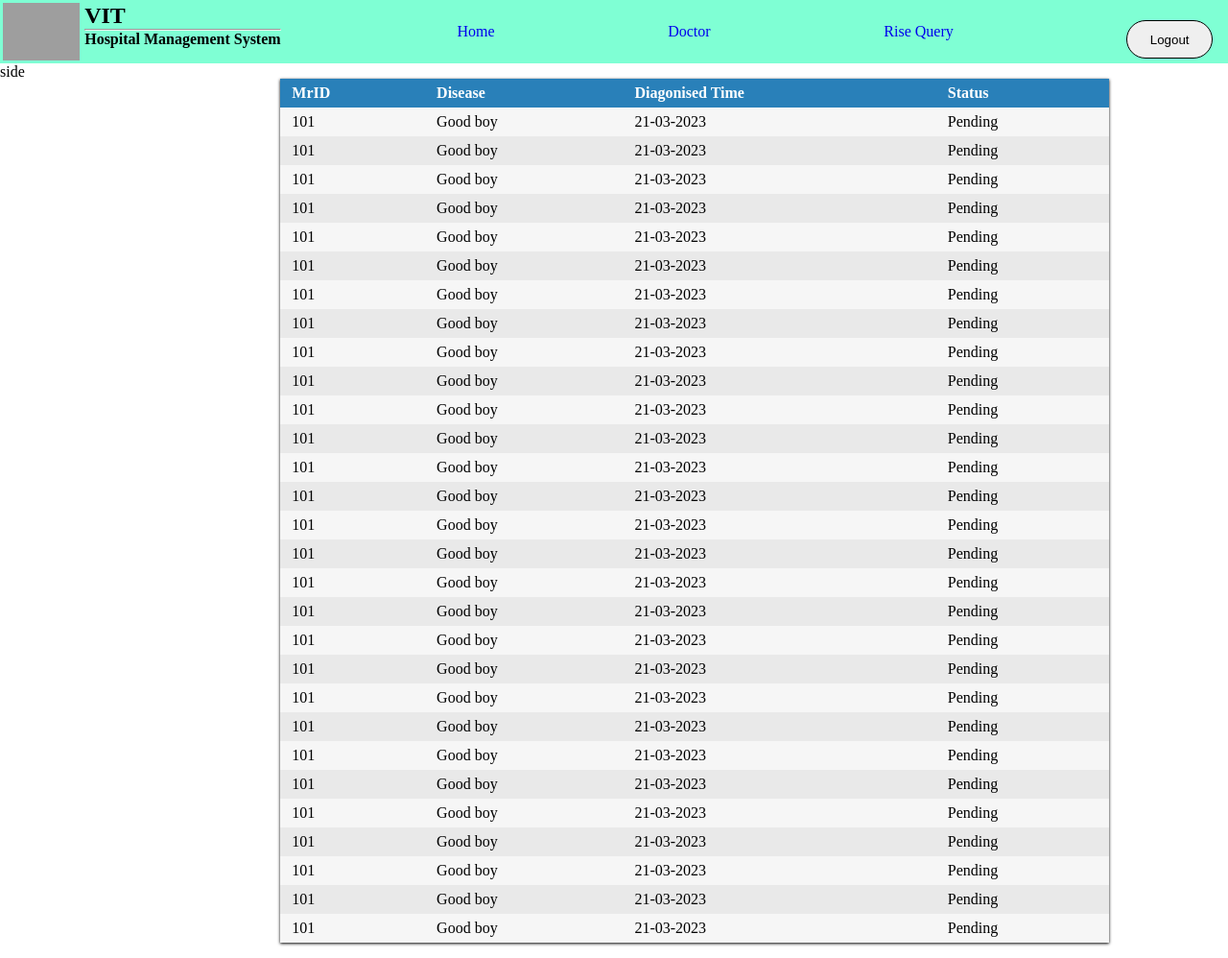
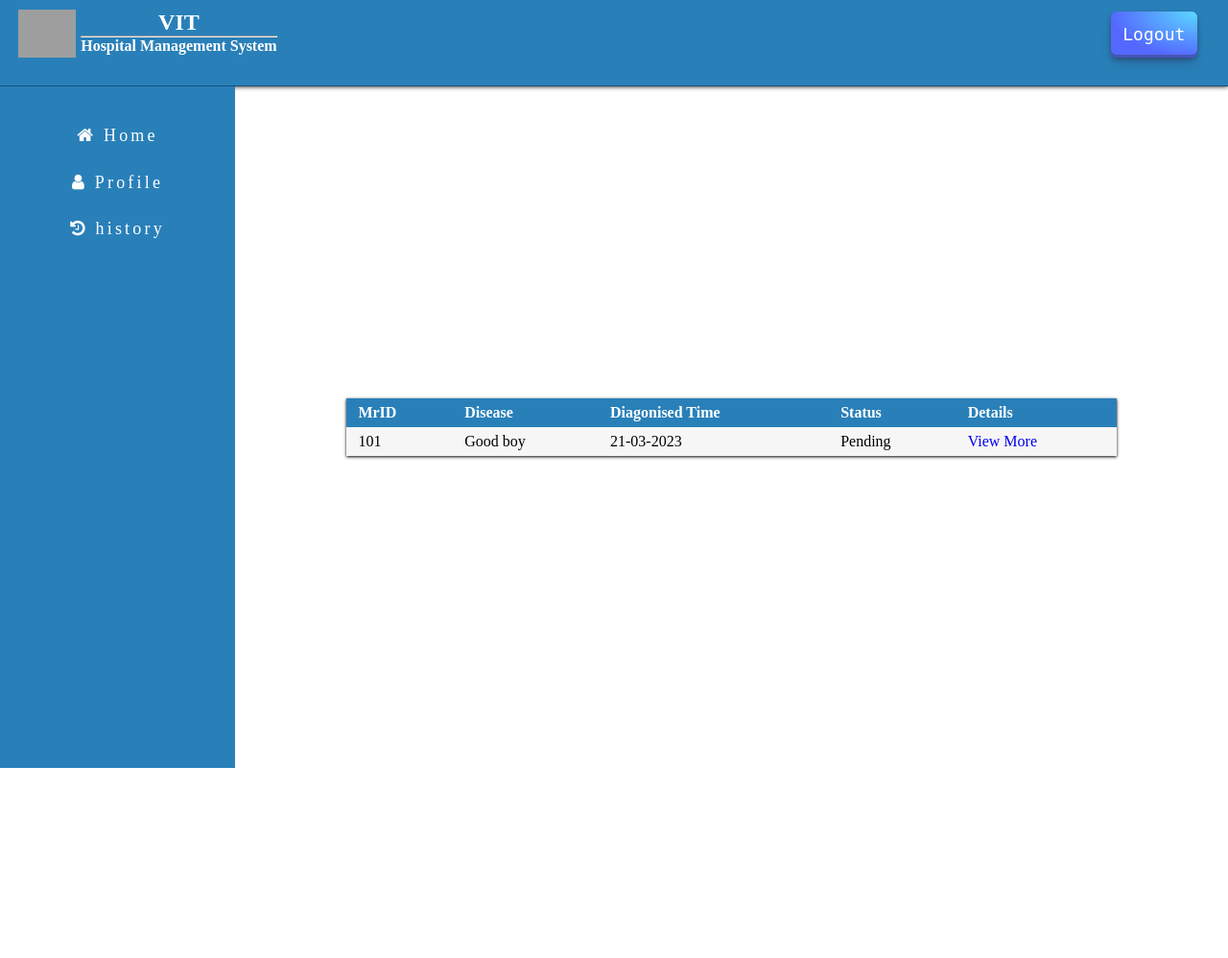
Before and after one commit to Mahii143/hospital-management, a PHP site: page / in a window 1280 px wide. Shown: the whole page at 96% size. After the commit the page ends 800 px from the top, so only its background shows below. Run offline with PHP 8.4, Linux system fonts and the light colour scheme; grey boxes are pictures that could not be loaded.

Commit message:
fixed nav and table

```diff
--- a/index.html
+++ b/index.html
@@ -7,29 +7,39 @@
     <meta name="viewport" content="width=device-width, initial-scale=1">
     <title>Document</title>
     <link rel="stylesheet" href="style.css">
+    <link rel="stylesheet" href="https://cdnjs.cloudflare.com/ajax/libs/font-awesome/4.7.0/css/font-awesome.min.css" />
 </head>
 
 <body>
 
     <div class="top-header">
         <div class="logo-content">
-            <img src="./logo-removebg-preview.png" style="background-color: antiquewhite;" width="80px" height="60px"
-                style="margin-top: .6vh;">
+            <img src="./logo-removebg-preview.png" style="background-color: white;" width="60px" height="50px"
+                style="margin-top: .6vh;" alt="logo">
             <div>
-                <h2>VIT</h2>
-                <hr>
-                <h4>Hospital Management System</h4>
+                <h2 style="color:white;text-align: center;">VIT</h2>
+                <hr style="color:white">
+                <h4 style="color:white">Hospital Management System</h4>
             </div>
         </div>
-        <a href="#home">Home</a>
-        <a href="#doctor">Doctor</a>
-        <a href="./query.html">Rise Query</a>
-        <button class="logout">Logout</button>
+        <!-- <button class="logout">Logout</button> -->
+        <!-- HTML !-->
+        <button class="button-29" role="button">Logout</button>
 
     </div>
 
     <div class="side-header">
-        side
+        <div class="side-cont">
+            <div class="home">
+                <i class="fa fa-home" aria-hidden="true"></i> Home
+            </div>
+            <div class="profile">
+                <i class="fa fa-user" aria-hidden="true"></i> Profile
+            </div>
+            <div class="history">
+                <i class="fa fa-history" aria-hidden="true"></i> history
+            </div>
+        </div>
     </div>
     <div class="main">
         <!-- main -->
@@ -47,6 +57,9 @@
                 </div>
                 <div class="cell">
                     Status
+                </div>
+                <div class="cell">
+                    Details
                 </div>
             </div>
 
@@ -66,483 +79,12 @@
                 <div class="cell" data-title="status">
                     Pending
                 </div>
-            </div>
-            <div class="row">
-                <div class="cell" data-title="mrid">
-                    101
-                </div>
-
-                <div class="cell" data-title="dname">
-                    Good boy
-                </div>
-
-                <div class="cell" data-title="dtime">
-                    21-03-2023
-                </div>
-
-                <div class="cell" data-title="status">
-                    Pending
+                <div class="cell" data-title="details">
+                    <a href="des.html">View More</a>
                 </div>
             </div>
-            <div class="row">
-                <div class="cell" data-title="mrid">
-                    101
-                </div>
 
-                <div class="cell" data-title="dname">
-                    Good boy
-                </div>
 
-                <div class="cell" data-title="dtime">
-                    21-03-2023
-                </div>
-
-                <div class="cell" data-title="status">
-                    Pending
-                </div>
-            </div>
-            <div class="row">
-                <div class="cell" data-title="mrid">
-                    101
-                </div>
-
-                <div class="cell" data-title="dname">
-                    Good boy
-                </div>
-
-                <div class="cell" data-title="dtime">
-                    21-03-2023
-                </div>
-
-                <div class="cell" data-title="status">
-                    Pending
-                </div>
-            </div>
-            <div class="row">
-                <div class="cell" data-title="mrid">
-                    101
-                </div>
-
-                <div class="cell" data-title="dname">
-                    Good boy
-                </div>
-
-                <div class="cell" data-title="dtime">
-                    21-03-2023
-                </div>
-
-                <div class="cell" data-title="status">
-                    Pending
-                </div>
-            </div>
-            <div class="row">
-                <div class="cell" data-title="mrid">
-                    101
-                </div>
-
-                <div class="cell" data-title="dname">
-                    Good boy
-                </div>
-
-                <div class="cell" data-title="dtime">
-                    21-03-2023
-                </div>
-
-                <div class="cell" data-title="status">
-                    Pending
-                </div>
-            </div>
-            <div class="row">
-                <div class="cell" data-title="mrid">
-                    101
-                </div>
-
-                <div class="cell" data-title="dname">
-                    Good boy
-                </div>
-
-                <div class="cell" data-title="dtime">
-                    21-03-2023
-                </div>
-
-                <div class="cell" data-title="status">
-                    Pending
-                </div>
-            </div>
-            <div class="row">
-                <div class="cell" data-title="mrid">
-                    101
-                </div>
-
-                <div class="cell" data-title="dname">
-                    Good boy
-                </div>
-
-                <div class="cell" data-title="dtime">
-                    21-03-2023
-                </div>
-
-                <div class="cell" data-title="status">
-                    Pending
-                </div>
-            </div>
-            <div class="row">
-                <div class="cell" data-title="mrid">
-                    101
-                </div>
-
-                <div class="cell" data-title="dname">
-                    Good boy
-                </div>
-
-                <div class="cell" data-title="dtime">
-                    21-03-2023
-                </div>
-
-                <div class="cell" data-title="status">
-                    Pending
-                </div>
-            </div>
-            <div class="row">
-                <div class="cell" data-title="mrid">
-                    101
-                </div>
-
-                <div class="cell" data-title="dname">
-                    Good boy
-                </div>
-
-                <div class="cell" data-title="dtime">
-                    21-03-2023
-                </div>
-
-                <div class="cell" data-title="status">
-                    Pending
-                </div>
-            </div>
-            <div class="row">
-                <div class="cell" data-title="mrid">
-                    101
-                </div>
-
-                <div class="cell" data-title="dname">
-                    Good boy
-                </div>
-
-                <div class="cell" data-title="dtime">
-                    21-03-2023
-                </div>
-
-                <div class="cell" data-title="status">
-                    Pending
-                </div>
-            </div>
-            <div class="row">
-                <div class="cell" data-title="mrid">
-                    101
-                </div>
-
-                <div class="cell" data-title="dname">
-                    Good boy
-                </div>
-
-                <div class="cell" data-title="dtime">
-                    21-03-2023
-                </div>
-
-                <div class="cell" data-title="status">
-                    Pending
-                </div>
-            </div>
-            <div class="row">
-                <div class="cell" data-title="mrid">
-                    101
-                </div>
-
-                <div class="cell" data-title="dname">
-                    Good boy
-                </div>
-
-                <div class="cell" data-title="dtime">
-                    21-03-2023
-                </div>
-
-                <div class="cell" data-title="status">
-                    Pending
-                </div>
-            </div>
-            <div class="row">
-                <div class="cell" data-title="mrid">
-                    101
-                </div>
-
-                <div class="cell" data-title="dname">
-                    Good boy
-                </div>
-
-                <div class="cell" data-title="dtime">
-                    21-03-2023
-                </div>
-
-                <div class="cell" data-title="status">
-                    Pending
-                </div>
-            </div>
-            <div class="row">
-                <div class="cell" data-title="mrid">
-                    101
-                </div>
-
-                <div class="cell" data-title="dname">
-                    Good boy
-                </div>
-
-                <div class="cell" data-title="dtime">
-                    21-03-2023
-                </div>
-
-                <div class="cell" data-title="status">
-                    Pending
-                </div>
-            </div>
-            <div class="row">
-                <div class="cell" data-title="mrid">
-                    101
-                </div>
-
-                <div class="cell" data-title="dname">
-                    Good boy
-                </div>
-
-                <div class="cell" data-title="dtime">
-                    21-03-2023
-                </div>
-
-                <div class="cell" data-title="status">
-                    Pending
-                </div>
-            </div>
-            <div class="row">
-                <div class="cell" data-title="mrid">
-                    101
-                </div>
-
-                <div class="cell" data-title="dname">
-                    Good boy
-                </div>
-
-                <div class="cell" data-title="dtime">
-                    21-03-2023
-                </div>
-
-                <div class="cell" data-title="status">
-                    Pending
-                </div>
-            </div>
-            <div class="row">
-                <div class="cell" data-title="mrid">
-                    101
-                </div>
-
-                <div class="cell" data-title="dname">
-                    Good boy
-                </div>
-
-                <div class="cell" data-title="dtime">
-                    21-03-2023
-                </div>
-
-                <div class="cell" data-title="status">
-                    Pending
-                </div>
-            </div>
-            <div class="row">
-                <div class="cell" data-title="mrid">
-                    101
-                </div>
-
-                <div class="cell" data-title="dname">
-                    Good boy
-                </div>
-
-                <div class="cell" data-title="dtime">
-                    21-03-2023
-                </div>
-
-                <div class="cell" data-title="status">
-                    Pending
-                </div>
-            </div>
-            <div class="row">
-                <div class="cell" data-title="mrid">
-                    101
-                </div>
-
-                <div class="cell" data-title="dname">
-                    Good boy
-                </div>
-
-                <div class="cell" data-title="dtime">
-                    21-03-2023
-                </div>
-
-                <div class="cell" data-title="status">
-                    Pending
-                </div>
-            </div>
-            <div class="row">
-                <div class="cell" data-title="mrid">
-                    101
-                </div>
-
-                <div class="cell" data-title="dname">
-                    Good boy
-                </div>
-
-                <div class="cell" data-title="dtime">
-                    21-03-2023
-                </div>
-
-                <div class="cell" data-title="status">
-                    Pending
-                </div>
-            </div>
-            <div class="row">
-                <div class="cell" data-title="mrid">
-                    101
-                </div>
-
-                <div class="cell" data-title="dname">
-                    Good boy
-                </div>
-
-                <div class="cell" data-title="dtime">
-                    21-03-2023
-                </div>
-
-                <div class="cell" data-title="status">
-                    Pending
-                </div>
-            </div>
-            <div class="row">
-                <div class="cell" data-title="mrid">
-                    101
-                </div>
-
-                <div class="cell" data-title="dname">
-                    Good boy
-                </div>
-
-                <div class="cell" data-title="dtime">
-                    21-03-2023
-                </div>
-
-                <div class="cell" data-title="status">
-                    Pending
-                </div>
-            </div>
-            <div class="row">
-                <div class="cell" data-title="mrid">
-                    101
-                </div>
-
-                <div class="cell" data-title="dname">
-                    Good boy
-                </div>
-
-                <div class="cell" data-title="dtime">
-                    21-03-2023
-                </div>
-
-                <div class="cell" data-title="status">
-                    Pending
-                </div>
-            </div>
-            <div class="row">
-                <div class="cell" data-title="mrid">
-                    101
-                </div>
-
-                <div class="cell" data-title="dname">
-                    Good boy
-                </div>
-
-                <div class="cell" data-title="dtime">
-                    21-03-2023
-                </div>
-
-                <div class="cell" data-title="status">
-                    Pending
-                </div>
-            </div>
-            <div class="row">
-                <div class="cell" data-title="mrid">
-                    101
-                </div>
-
-                <div class="cell" data-title="dname">
-                    Good boy
-                </div>
-
-                <div class="cell" data-title="dtime">
-                    21-03-2023
-                </div>
-
-                <div class="cell" data-title="status">
-                    Pending
-                </div>
-            </div>
-            <div class="row">
-                <div class="cell" data-title="mrid">
-                    101
-                </div>
-
-                <div class="cell" data-title="dname">
-                    Good boy
-                </div>
-
-                <div class="cell" data-title="dtime">
-                    21-03-2023
-                </div>
-
-                <div class="cell" data-title="status">
-                    Pending
-                </div>
-            </div>
-            <div class="row">
-                <div class="cell" data-title="mrid">
-                    101
-                </div>
-
-                <div class="cell" data-title="dname">
-                    Good boy
-                </div>
-
-                <div class="cell" data-title="dtime">
-                    21-03-2023
-                </div>
-
-                <div class="cell" data-title="status">
-                    Pending
-                </div>
-            </div>
-            <div class="row">
-                <div class="cell" data-title="mrid">
-                    101
-                </div>
-
-                <div class="cell" data-title="dname">
-                    Good boy
-                </div>
-
-                <div class="cell" data-title="dtime">
-                    21-03-2023
-                </div>
-
-                <div class="cell" data-title="status">
-                    Pending
-                </div>
-            </div>
 
         </div>
     </div>
--- a/style.css
+++ b/style.css
@@ -29,16 +29,35 @@
         'sideh mainh mainh mainh mainh mainh'
         'sideh mainh mainh mainh mainh mainh'
         'sideh mainh mainh mainh mainh mainh'
+        'sideh mainh mainh mainh mainh mainh'
+        'sideh mainh mainh mainh mainh mainh'
+        'sideh mainh mainh mainh mainh mainh'
+        'sideh mainh mainh mainh mainh mainh'
+        'sideh mainh mainh mainh mainh mainh'
+        'sideh mainh mainh mainh mainh mainh'
+        'sideh mainh mainh mainh mainh mainh'
+        'sideh mainh mainh mainh mainh mainh'
+        'sideh mainh mainh mainh mainh mainh'
+        'sideh mainh mainh mainh mainh mainh'
+        'sideh mainh mainh mainh mainh mainh'
+        'sideh mainh mainh mainh mainh mainh'
+        'sideh mainh mainh mainh mainh mainh'
+        'sideh mainh mainh mainh mainh mainh'
+        'sideh mainh mainh mainh mainh mainh'
+        'sideh mainh mainh mainh mainh mainh'
     ;
 }
 
 .top-header {
     grid-area: toph;
-    height: max-content;
+    /* height: max-content; */
+    border-bottom: 1px solid #14537d;
+    box-shadow: 0 0 5px 0 black;
 }
 
 .side-header {
     grid-area: sideh;
+    background-color: #2980b9;
 }
 
 .main {
@@ -166,11 +185,11 @@
 /* header starts */
 
 .top-header {
-    position: sticky;
-    background-color: aquamarine;
+    background-color: #2980b9;
     display: flex;
     align-items: center;
     justify-content: space-between;
+    padding: 0 1rem 1rem 1rem;
 }
 
 #pro-des {
@@ -235,13 +254,97 @@
 }
 
 button {
-    margin-top: 2vh;
     width: 7vw;
     height: 5vh;
+    background-color: #e9e9e9;
     color: black;
     margin-right: 2vh;
-    border-radius: 2vw;
-    border: 1px solid black;
+    border: none;
 }
 
 /* header ends */
+
+/* side nav bar :start */
+
+.side-cont {
+    position: sticky;
+    top: 0;
+    display: flex;
+    flex-direction: column;
+    gap: 0.5rem;
+    margin-top: 1rem;
+    background-color: #2980b9;
+    /* font: 1em sans-serif; */
+    color: white;
+    text-align: center;
+    padding: 1rem;
+}
+
+.side-cont>div {
+    padding: 0.6rem 0.2rem;
+    width: 100%;
+    font-size: large;
+    letter-spacing: 0.2rem;
+    /* border-bottom: 1px solid black; */
+}
+
+.side-cont>div:hover {
+    background-color: white;
+    color: #2980b9;
+    cursor: pointer;
+}
+
+/* side nav bar ends */
+
+
+
+/* button starts */
+
+
+/* CSS */
+.button-29 {
+    align-items: center;
+    appearance: none;
+    background-image: radial-gradient(100% 100% at 100% 0, #5adaff 0, #5468ff 100%);
+    border: 0;
+    border-radius: 6px;
+    box-shadow: rgba(45, 35, 66, .4) 0 2px 4px, rgba(45, 35, 66, .3) 0 7px 13px -3px, rgba(58, 65, 111, .5) 0 -3px 0 inset;
+    box-sizing: border-box;
+    color: #fff;
+    cursor: pointer;
+    display: inline-flex;
+    font-family: "JetBrains Mono", monospace;
+    height: 48px;
+    justify-content: center;
+    line-height: 1;
+    list-style: none;
+    overflow: hidden;
+    padding-left: 16px;
+    padding-right: 16px;
+    position: relative;
+    text-align: left;
+    text-decoration: none;
+    transition: box-shadow .15s, transform .15s;
+    user-select: none;
+    -webkit-user-select: none;
+    touch-action: manipulation;
+    white-space: nowrap;
+    will-change: box-shadow, transform;
+    font-size: 18px;
+}
+
+.button-29:focus {
+    box-shadow: #3c4fe0 0 0 0 1.5px inset, rgba(45, 35, 66, .4) 0 2px 4px, rgba(45, 35, 66, .3) 0 7px 13px -3px, #3c4fe0 0 -3px 0 inset;
+}
+
+.button-29:hover {
+    box-shadow: rgba(45, 35, 66, .4) 0 4px 8px, rgba(45, 35, 66, .3) 0 7px 13px -3px, #3c4fe0 0 -3px 0 inset;
+    transform: translateY(-2px);
+}
+
+.button-29:active {
+    box-shadow: #3c4fe0 0 3px 7px inset;
+    transform: translateY(2px);
+}
+
+/* button ends */
```
